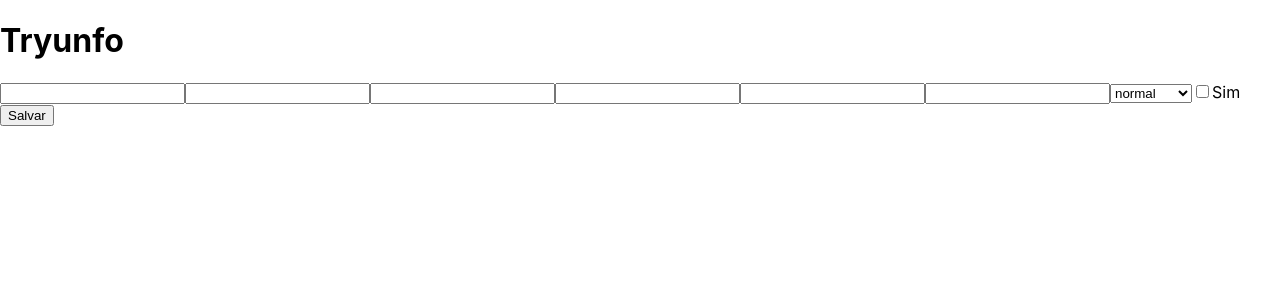
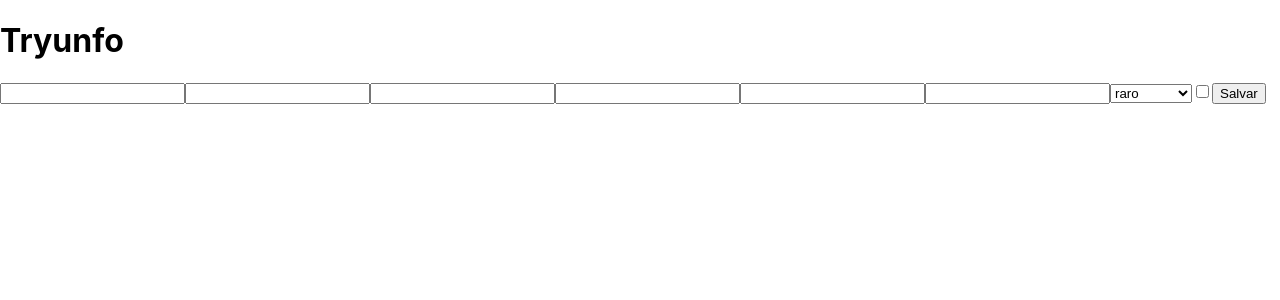
Before and after one commit to albertoscandido/tryunfo, a React (Create React App) app: page / in a window 1280 px wide. Shown: the top 300 px of the page. Built offline with nearby package versions, Linux system fonts and the light colour scheme.

Commit message:
add req-02

```diff
--- a/src/App.js
+++ b/src/App.js
@@ -2,11 +2,76 @@ import React from 'react';
 import Form from './components/Form';
 
 class App extends React.Component {
+  constructor() {
+    super();
+
+    this.state = {
+      cardName: '',
+      cardDescription: '',
+      cardAttr1: '',
+      cardAttr2: '',
+      cardAttr3: '',
+      cardImage: '',
+      cardRare: 'raro',
+      cardTrunfo: false,
+      isSaveButtonDisabled: false,
+    };
+
+    this.onInputChange = this.onInputChange.bind(this);
+    this.onSaveButtonClick = this.onSaveButtonClick.bind(this);
+  }
+
+  onInputChange({ target }) {
+    console.log(target);
+    const { name, value, type, checked } = target;
+    console.log(name, value, type, checked);
+    if (type === 'checkbox') this.setState({ [name]: checked });
+    else this.setState({ [name]: value });
+  }
+
+  onSaveButtonClick() {
+    this.setState({
+      cardName: '',
+      cardDescription: '',
+      cardAttr1: '',
+      cardAttr2: '',
+      cardAttr3: '',
+      cardImage: '',
+      cardRare: '',
+      cardTrunfo: false,
+      isSaveButtonDisabled: false,
+    });
+  }
+
   render() {
+    const {
+      cardName,
+      cardDescription,
+      cardAttr1,
+      cardAttr2,
+      cardAttr3,
+      cardImage,
+      cardRare,
+      cardTrunfo,
+      isSaveButtonDisabled,
+    } = this.state;
+
     return (
       <div>
         <h1>Tryunfo</h1>
-        <Form />
+        <Form
+          cardName={ cardName }
+          cardDescription={ cardDescription }
+          cardAttr1={ cardAttr1 }
+          cardAttr2={ cardAttr2 }
+          cardAttr3={ cardAttr3 }
+          cardImage={ cardImage }
+          cardRare={ cardRare }
+          cardTrunfo={ cardTrunfo }
+          isSaveButtonDisabled={ isSaveButtonDisabled }
+          onInputChange={ this.onInputChange }
+          onSaveButtonClick={ this.onSaveButtonClick }
+        />
       </div>
     );
   }
--- a/src/components/Checkbox.jsx
+++ b/src/components/Checkbox.jsx
@@ -3,7 +3,7 @@ import PropTypes from 'prop-types';
 
 export default class Checkbox extends Component {
   render() {
-    const { options, testid } = this.props;
+    const { options, testid, checked } = this.props;
     return (
       <>
         {options.map((option) => (
@@ -13,7 +13,7 @@ export default class Checkbox extends Component {
               type="checkbox"
               // value={ option }
               data-testid={ testid }
-              // checked={ value.includes(option) }
+              checked={ checked }
             />
             {option}
           </label>
@@ -26,5 +26,6 @@ export default class Checkbox extends Component {
 Checkbox.propTypes = {
   options: PropTypes.arrayOf(PropTypes.string).isRequired,
   testid: PropTypes.string.isRequired,
+  checked: PropTypes.bool.isRequired,
   // value: PropTypes.bool.isRequired,
 };
--- a/src/components/Form.jsx
+++ b/src/components/Form.jsx
@@ -1,29 +1,100 @@
 import React, { Component } from 'react';
-import Checkbox from './Checkbox';
+import PropTypes from 'prop-types';
 import Input from './Input';
 import Select from './Select';
 
 export default class Form extends Component {
   // constructor(props) {
-  //   super();
-
-  //   this.state = {};
-
+  //   super(props);
   // }
 
   render() {
+    const {
+      cardName,
+      cardDescription,
+      cardAttr1,
+      cardAttr2,
+      cardAttr3,
+      cardImage,
+      cardRare,
+      cardTrunfo,
+      isSaveButtonDisabled,
+      onInputChange,
+      onSaveButtonClick,
+    } = this.props;
     return (
       <>
-        <Input type="text" testid="name-input" />
-        <Input type="textarea" testid="description-input" />
-        <Input type="number" testid="attr1-input" />
-        <Input type="number" testid="attr2-input" />
-        <Input type="number" testid="attr3-input" />
-        <Input type="text " testid="image-input" />
-        <Select options={ ['normal', 'raro', 'muito raro'] } testid="rare-input" />
-        <Checkbox options={ ['Sim'] } testid="trunfo-input" />
-        <button type="button" data-testid="save-button">Salvar</button>
+        <Input
+          type="text"
+          testid="name-input"
+          value={ cardName }
+          onChange={ onInputChange }
+        />
+        <Input
+          type="textarea"
+          testid="description-input"
+          value={ cardDescription }
+          onChange={ onInputChange }
+        />
+        <Input
+          type="number"
+          testid="attr1-input"
+          value={ cardAttr1 }
+          onChange={ onInputChange }
+        />
+        <Input
+          type="number"
+          testid="attr2-input"
+          value={ cardAttr2 }
+          onChange={ onInputChange }
+        />
+        <Input
+          type="number"
+          testid="attr3-input"
+          value={ cardAttr3 }
+          onChange={ onInputChange }
+        />
+        <Input
+          type="text"
+          testid="image-input"
+          value={ cardImage }
+          onChange={ onInputChange }
+        />
+        <Select
+          options={ ['normal', 'raro', 'muito raro'] }
+          testid="rare-input"
+          value={ cardRare }
+          onChange={ onInputChange }
+        />
+        <Input
+          type="checkbox"
+          testid="trunfo-input"
+          checked={ cardTrunfo }
+          onChange={ onInputChange }
+        />
+        <button
+          type="button"
+          data-testid="save-button"
+          disabled={ isSaveButtonDisabled }
+          onClick={ onSaveButtonClick }
+        >
+          Salvar
+        </button>
       </>
     );
   }
 }
+
+Form.propTypes = {
+  cardName: PropTypes.string.isRequired,
+  cardDescription: PropTypes.string.isRequired,
+  cardAttr1: PropTypes.string.isRequired,
+  cardAttr2: PropTypes.string.isRequired,
+  cardAttr3: PropTypes.string.isRequired,
+  cardImage: PropTypes.string.isRequired,
+  cardRare: PropTypes.string.isRequired,
+  cardTrunfo: PropTypes.bool.isRequired,
+  isSaveButtonDisabled: PropTypes.bool.isRequired,
+  onInputChange: PropTypes.func.isRequired,
+  onSaveButtonClick: PropTypes.func.isRequired,
+};
--- a/src/components/Input.jsx
+++ b/src/components/Input.jsx
@@ -3,12 +3,24 @@ import PropTypes from 'prop-types';
 
 export default class Input extends Component {
   render() {
-    const { type, testid } = this.props;
-    return <input type={ type } data-testid={ testid } />;
+    const { type, testid, onChange, ...props } = this.props;
+
+    const name = testid.split('-')[0];
+
+    return (
+      <input
+        type={ type }
+        data-testid={ testid }
+        name={ `card${name.charAt(0).toUpperCase() + name.slice(1)}` }
+        onChange={ onChange }
+        { ...props }
+      />
+    );
   }
 }
 
 Input.propTypes = {
   type: PropTypes.string.isRequired,
   testid: PropTypes.string.isRequired,
+  onChange: PropTypes.func.isRequired,
 };
--- a/src/components/Select.jsx
+++ b/src/components/Select.jsx
@@ -3,11 +3,24 @@ import PropTypes from 'prop-types';
 
 export default class Select extends Component {
   render() {
-    const { options, testid } = this.props;
+    const { options, testid, onChange, value } = this.props;
+    const name = testid.split('-')[0];
     return (
-      <select data-testid={ testid }>
+      <select
+        data-testid={ testid }
+        onChange={ onChange }
+        name={ `card${name.charAt(0).toUpperCase() + name.slice(1)}` }
+        value={ value }
+      >
         {
-          options.map((option) => <option key={ option }>{ option }</option>)
+          options.map((option) => (
+            <option
+              key={ option }
+              value={ option }
+            >
+              { option }
+            </option>
+          ))
         }
       </select>
     );
@@ -15,6 +28,8 @@ export default class Select extends Component {
 }
 
 Select.propTypes = {
+  onChange: PropTypes.func.isRequired,
   options: PropTypes.arrayOf(PropTypes.string).isRequired,
   testid: PropTypes.string.isRequired,
+  value: PropTypes.string.isRequired,
 };
```
